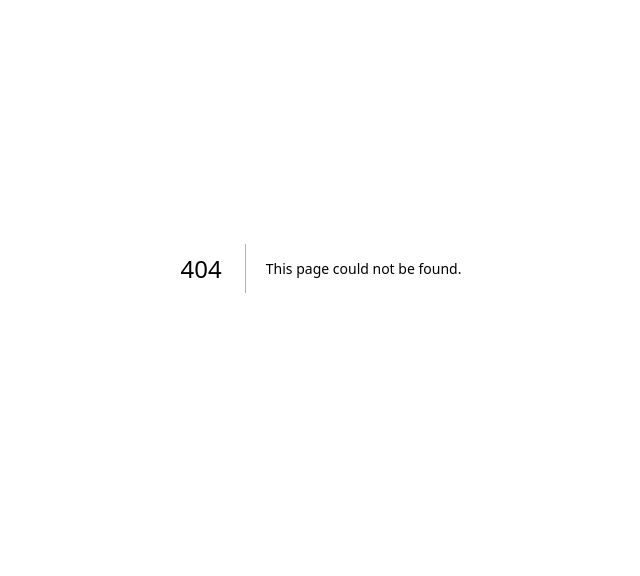
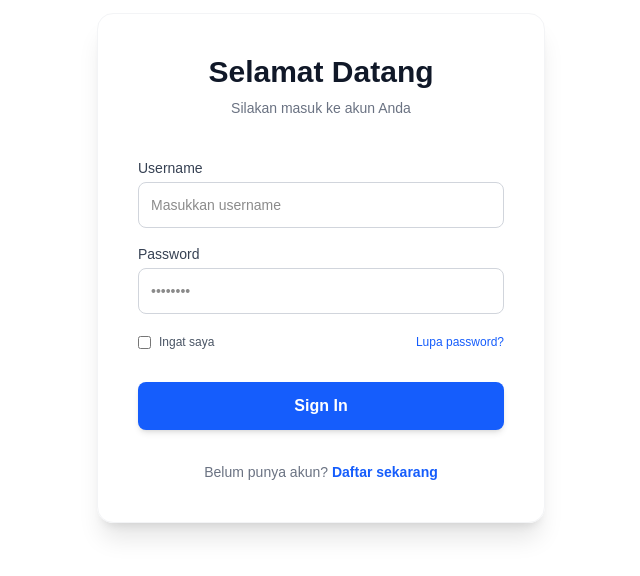
Before and after one commit to mikhsanhidayat/Salary, a Next.js app: page /sign-in in a window 1280 px wide. Before the commit this address had no page. Shown: the part 132-708 px from the top of the page, without its empty margins (319-959 px from the left). Built offline with nearby package versions, Linux system fonts and the light colour scheme.

Commit message:
halaman login

```diff
--- a/app/page.tsx
+++ b/app/page.tsx
@@ -1,65 +1,8 @@
 import Image from "next/image";
+import { redirect } from "next/navigation";
 
 export default function Home() {
   return (
-    <div className="flex min-h-screen items-center justify-center bg-zinc-50 font-sans dark:bg-black">
-      <main className="flex min-h-screen w-full max-w-3xl flex-col items-center justify-between py-32 px-16 bg-white dark:bg-black sm:items-start">
-        <Image
-          className="dark:invert"
-          src="/next.svg"
-          alt="Next.js logo"
-          width={100}
-          height={20}
-          priority
-        />
-        <div className="flex flex-col items-center gap-6 text-center sm:items-start sm:text-left">
-          <h1 className="max-w-xs text-3xl font-semibold leading-10 tracking-tight text-black dark:text-zinc-50">
-            To get started, edit the page.tsx file.
-          </h1>
-          <p className="max-w-md text-lg leading-8 text-zinc-600 dark:text-zinc-400">
-            Looking for a starting point or more instructions? Head over to{" "}
-            <a
-              href="https://vercel.com/templates?framework=next.js&utm_source=create-next-app&utm_medium=appdir-template-tw&utm_campaign=create-next-app"
-              className="font-medium text-zinc-950 dark:text-zinc-50"
-            >
-              Templates
-            </a>{" "}
-            or the{" "}
-            <a
-              href="https://nextjs.org/learn?utm_source=create-next-app&utm_medium=appdir-template-tw&utm_campaign=create-next-app"
-              className="font-medium text-zinc-950 dark:text-zinc-50"
-            >
-              Learning
-            </a>{" "}
-            center.
-          </p>
-        </div>
-        <div className="flex flex-col gap-4 text-base font-medium sm:flex-row">
-          <a
-            className="flex h-12 w-full items-center justify-center gap-2 rounded-full bg-foreground px-5 text-background transition-colors hover:bg-[#383838] dark:hover:bg-[#ccc] md:w-[158px]"
-            href="https://vercel.com/new?utm_source=create-next-app&utm_medium=appdir-template-tw&utm_campaign=create-next-app"
-            target="_blank"
-            rel="noopener noreferrer"
-          >
-            <Image
-              className="dark:invert"
-              src="/vercel.svg"
-              alt="Vercel logomark"
-              width={16}
-              height={16}
-            />
-            Deploy Now
-          </a>
-          <a
-            className="flex h-12 w-full items-center justify-center rounded-full border border-solid border-black/[.08] px-5 transition-colors hover:border-transparent hover:bg-black/[.04] dark:border-white/[.145] dark:hover:bg-[#1a1a1a] md:w-[158px]"
-            href="https://nextjs.org/docs?utm_source=create-next-app&utm_medium=appdir-template-tw&utm_campaign=create-next-app"
-            target="_blank"
-            rel="noopener noreferrer"
-          >
-            Documentation
-          </a>
-        </div>
-      </main>
-    </div>
+    redirect('/sign-in')
   );
 }
--- /dev/null
+++ b/app/sign-in/page.tsx
@@ -0,0 +1,58 @@
+import Image from "next/image";
+
+export default function Home() {
+  return (
+    <div className="flex min-h-screen items-center   bg-cover justify-center  p-6">
+      <main className="w-full max-w-md rounded-2xl  p-10 shadow-xl border border-gray-100">
+
+        {/* Header Section */}
+        <div className="mb-10 text-center">
+          <h1 className="text-3xl font-extrabold text-gray-900">Selamat Datang</h1>
+          <p className="mt-2 text-sm text-gray-500">Silakan masuk ke akun Anda</p>
+        </div>
+
+        {/* Form Section */}
+        <form className="flex flex-col gap-4">
+          <div>
+            <label className="block text-sm font-medium text-gray-700 mb-1">Username</label>
+            <input
+              type="text"
+              placeholder="Masukkan username"
+              className="w-full rounded-lg border border-gray-300 p-3 text-sm focus:border-blue-500 focus:outline-none focus:ring-2 focus:ring-blue-200 transition-all"
+            />
+          </div>
+
+          <div>
+            <label className="block text-sm font-medium text-gray-700 mb-1">Password</label>
+            <input
+              type="password"
+              placeholder="••••••••"
+              className="w-full rounded-lg border border-gray-300 p-3 text-sm focus:border-blue-500 focus:outline-none focus:ring-2 focus:ring-blue-200 transition-all"
+            />
+          </div>
+
+          <div className="flex items-center justify-between text-xs mt-1">
+            <label className="flex items-center gap-2 cursor-pointer">
+              <input type="checkbox" className="rounded border-gray-300" />
+              <span className="text-gray-600">Ingat saya</span>
+            </label>
+            <a href="#" className="text-blue-600 hover:underline">Lupa password?</a>
+          </div>
+
+          <button
+            type="submit"
+            className="mt-4 w-full rounded-lg bg-blue-600 p-3 tex   t-sm font-semibold text-white hover:bg-blue-700 transition-colors shadow-md"
+          >
+            Sign In
+          </button>
+        </form>
+
+        {/* Footer Section */}
+        <p className="mt-8 text-center text-sm text-gray-500">
+          Belum punya akun?{' '}
+          <a href="#" className="font-semibold text-blue-600 hover:underline">Daftar sekarang</a>
+        </p>
+      </main>
+    </div>
+  );
+}
```
Also changed, not shown: 1 other file (tests, documents, lock files or other folders).
